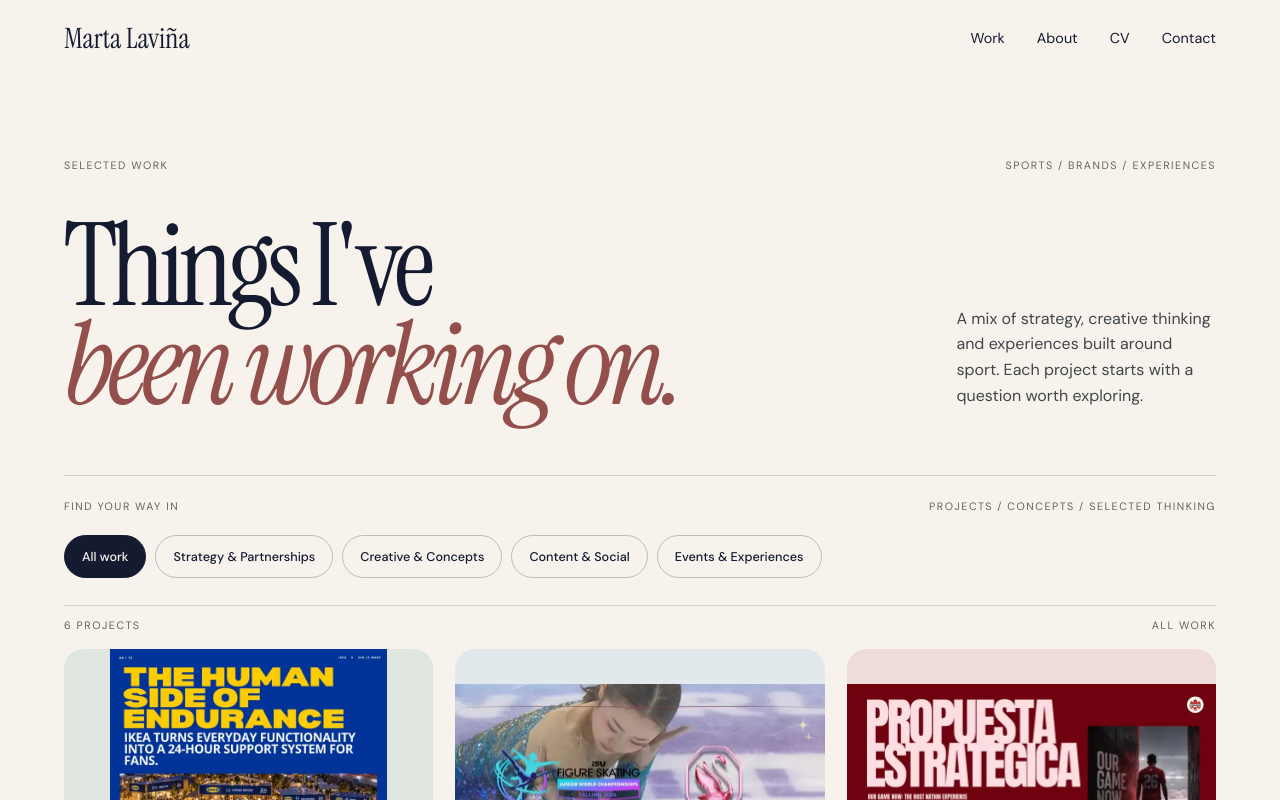
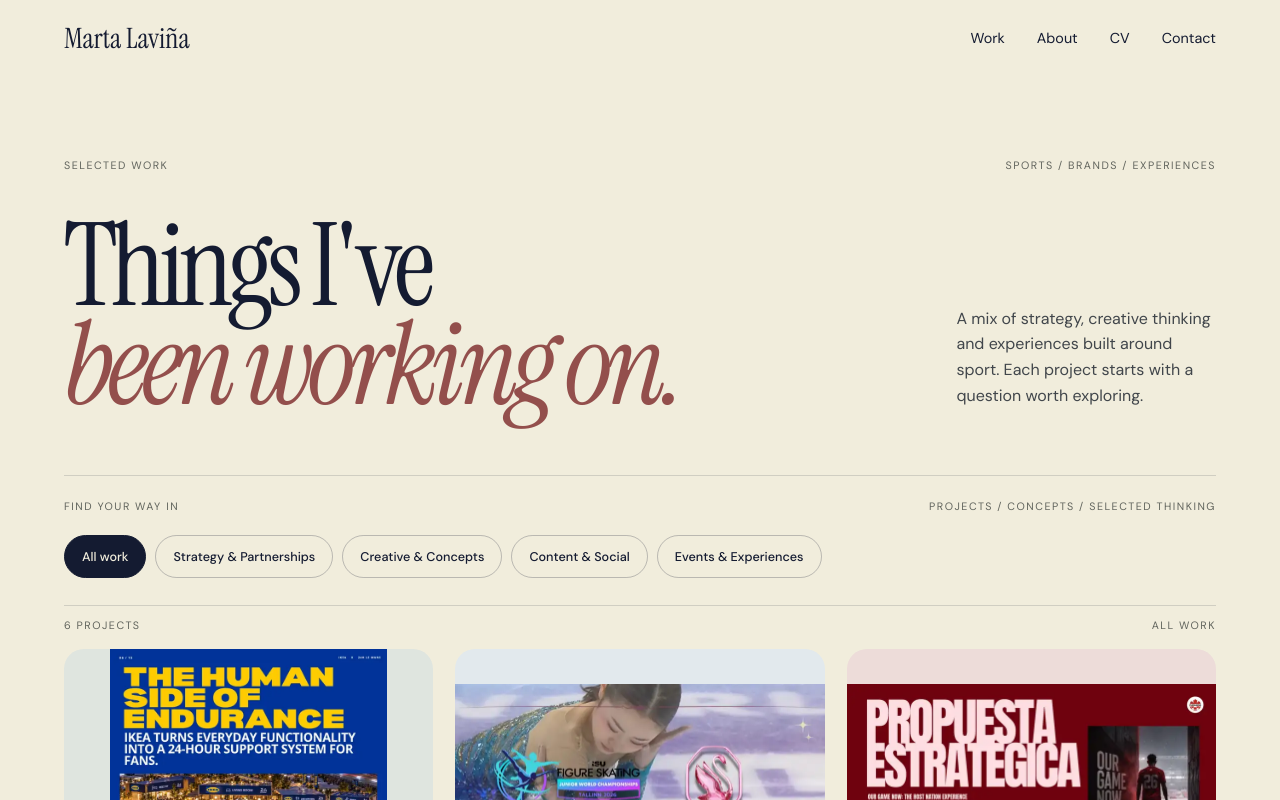
Before and after one commit to martalavina/marta-archive-portfolio, a Next.js app: page /archive in a window 1280 px wide. Shown: the top 800 px of the page. Built offline with nearby package versions, Linux system fonts and the light colour scheme.

Commit message:
Use Marta's approved #f1eddc background across app/archive/work.css

```diff
--- a/app/archive/work.css
+++ b/app/archive/work.css
@@ -1,6 +1,6 @@
 /* Work / the new image-first archive. Scoped to avoid affecting existing project pages. */
 .work-page {
-  --work-paper:#f7f3ec;
+  --work-paper:#f1eddc;
   --work-ink:#141b31;
   --work-muted:#61645d;
   --work-line:rgba(20,27,49,.15);
@@ -39,7 +39,7 @@
 .work-filters {display:flex;flex-wrap:wrap;gap:9px;margin:22px 0 27px}
 .work-filter {appearance:none;background:transparent;border:1px solid rgba(20,27,49,.25);color:var(--work-ink);border-radius:100px;padding:11px 17px;min-height:43px;font:500 .79rem 'DM Sans',sans-serif;cursor:pointer;transition:background .2s,border-color .2s}
 .work-filter:hover {border-color:var(--work-ink)}
-.work-filter.is-active {background:var(--work-ink);border-color:var(--work-ink);color:#f7f3ec}
+.work-filter.is-active {background:var(--work-ink);border-color:var(--work-ink);color:#f1eddc}
 .work-results-meta {padding:12px 0 17px;color:var(--work-muted);border-top:1px solid var(--work-line)}
 .work-grid {display:grid;grid-template-columns:1.25fr 1fr 1fr;gap:32px 18px;align-items:start}
 .work-card {display:block;min-width:0;position:relative}
@@ -197,7 +197,7 @@
 .work-page .work-f1-art {width:100%;height:100%;padding:8%}
 .work-page .work-f1-art span {font-size:clamp(1.4rem,2.5vw,2.7rem)}
 .work-page .work-f1-art strong {font-size:clamp(1.9rem,3.7vw,4rem)}
-.work-page .work-soon {background:#f7f3ec;color:#141b31}
+.work-page .work-soon {background:#f1eddc;color:#141b31}
 .work-page .work-open {left:17px;bottom:15px}
 .work-page .work-bottom {margin-top:85px}
 @media(max-width:1000px) {
```
